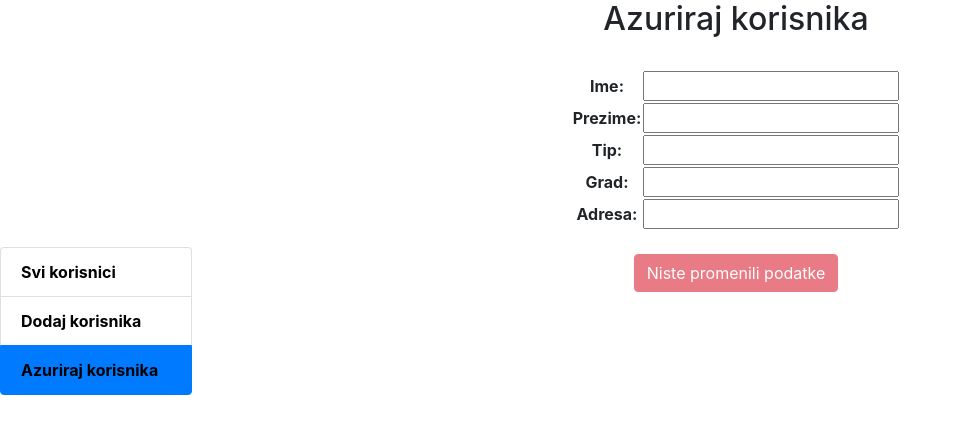
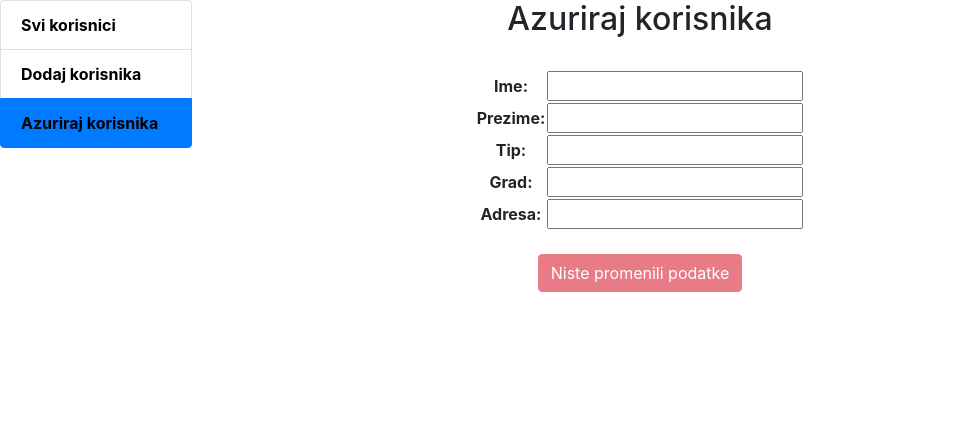
Before and after one commit to comi-saga/zadatak, a React (Create React App) app in the folder my-app/: page /updateUser/1 in a window 1280 px wide. Shown: the top 434 px of the page, without its empty margins (0-962 px from the left). Built offline with nearby package versions, Linux system fonts and the light colour scheme; no server answers.

Commit message:
commit pre slanja linka

```diff
--- a/my-app/src/allUsers/index.tsx
+++ b/my-app/src/allUsers/index.tsx
@@ -142,7 +142,7 @@ export const AllUsers = () =>{
     })
 
     const tabela = ( // HTML tabela korisnika
-        <table className="table table-striped table-light" style={{margin:"0 auto", width:"90%"}}>
+        <table className="table table-striped table-light" style={{width:"84%", float:"right", marginRight:"1%"}}>
             <thead className="thead-dark">
                 <tr>
                     <th>Ime</th>
--- a/my-app/src/index.css
+++ b/my-app/src/index.css
@@ -13,6 +13,17 @@ code {
 }
 
 .left-menu {
+  width: 15%;
+  top: 0px;
+  left: 0px;
+  position: absolute;
   display: inline-block;
-  width: 15%;
+  background-color: white;
 }
+
+.content {
+    display: inline-block;
+    width: 85%;
+    background-color: yellow;
+    right: 0px;
+}
--- a/my-app/src/index.tsx
+++ b/my-app/src/index.tsx
@@ -13,7 +13,7 @@ function App() {
   return (
     <Router>
       <Menu/>
-      <div style={{display: "inline-block", width:"85%"}}>
+      <div className="contnet">
         <Routes>
           <Route path="/" element={<AllUsers/>} />
           <Route path="/addUser" element={<AddUser/>} />
```
Also changed, not shown: my-app/public/pozadina.jfif (added). Lines whose indentation alone changed are shown as unchanged.
